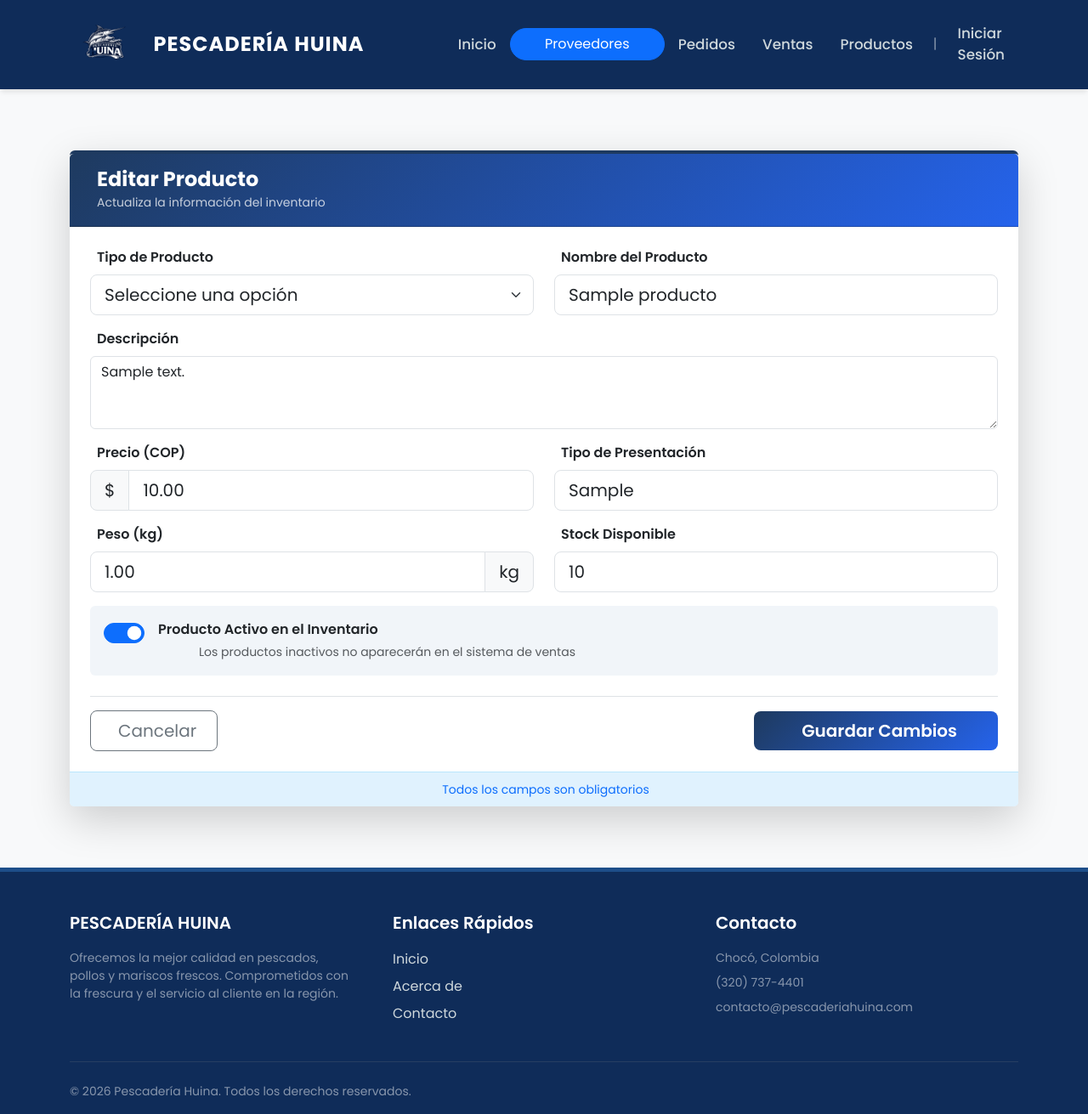
After one commit to marlon733/PROYECTO_SENA, a Django app: page /productos/1/editar/ in a window 1280 px wide. The commit adds this page. Shown: the whole page at 85% size. Run offline with Django 5.2, Linux system fonts and the light colour scheme; tables that the repository leaves empty hold one stand-in row (values such as "Sample post"); some libraries are stand-ins or nearby versions.

Commit message:
se desarrollo el modulo de productos

```diff
--- a/pescaderia_huina/core/templates/core/index.html
+++ b/pescaderia_huina/core/templates/core/index.html
@@ -28,7 +28,7 @@
                 <h5 class="card-title fw-bold">Productos</h5>
                 <p class="text-muted small">Catálogo de especies y mariscos disponibles.</p>
                 <div class="display-6 fw-bold mb-3 text-primary">{{ total_aprendices }}</div>
-                <a href="{% url 'productos:producto' %}" class="btn btn-primary w-100 rounded-pill">Gestionar</a>
+                <a href="{% url 'productos:productos_list' %}" class="btn btn-primary w-100 rounded-pill">Ver Catálogo</a>
             </div>
         </div>
     </div>
--- /dev/null
+++ b/pescaderia_huina/productos/templates/producto_editar.html
@@ -0,0 +1,212 @@
+{% extends "master.html" %}
+
+{% block title %}Editar Producto{% endblock %}
+
+{% block content %}
+<div class="container my-5">
+
+    <div class="card shadow-lg border-0" style="border-top: 4px solid #1e3a5f !important;">
+        <!-- Header con colores de la pescadería -->
+        <div class="card-header text-white py-3"
+             style="background: linear-gradient(135deg, #1e3a5f 0%, #2563eb 100%);">
+            <div class="d-flex align-items-center">
+                <i class="bi bi-pencil-square fs-4 me-3"></i>
+                <div>
+                    <h4 class="mb-0 fw-bold">Editar Producto</h4>
+                    <small class="opacity-75">Actualiza la información del inventario</small>
+                </div>
+            </div>
+        </div>
+
+        <div class="card-body p-4">
+
+            <form method="post">
+                {% csrf_token %}
+
+                <!-- Fila 1: Tipo y Nombre -->
+                <div class="row">
+                    <!-- Tipo de Producto -->
+                    <div class="col-md-6 mb-3">
+                        <label class="form-label fw-semibold">
+                            <i class="bi bi-tag text-primary me-2"></i>
+                            Tipo de Producto
+                        </label>
+                        <select name="tipo_producto" class="form-select form-select-lg" required>
+                            <option value="">Seleccione una opción</option>
+                            <option value="MP" {% if producto.tipo_producto == 'MP' %}selected{% endif %}>
+                                Mariscos
+                            </option>
+                            <option value="PT" {% if producto.tipo_producto == 'PT' %}selected{% endif %}>
+                                 Pescado
+                            </option>
+                            <option value="IN" {% if producto.tipo_producto == 'IN' %}selected{% endif %}>
+                                 Pollo
+                            </option>
+                        </select>
+                    </div>
+
+                    <!-- Nombre -->
+                    <div class="col-md-6 mb-3">
+                        <label class="form-label fw-semibold">
+                            <i class="bi bi-box-seam text-primary me-2"></i>
+                            Nombre del Producto
+                        </label>
+                        <input type="text"
+                               name="nombre"
+                               class="form-control form-control-lg"
+                               value="{{ producto.nombre }}"
+                               placeholder="Ej: Cangrejo fresco"
+                               required>
+                    </div>
+                </div>
+
+                <!-- Descripción -->
+                <div class="mb-3">
+                    <label class="form-label fw-semibold">
+                        <i class="bi bi-card-text text-primary me-2"></i>
+                        Descripción
+                    </label>
+                    <textarea name="descripcion"
+                              class="form-control"
+                              rows="3"
+                              placeholder="Describe las características del producto"
+                              required>{{ producto.descripcion }}</textarea>
+                </div>
+
+                <!-- Fila 2: Precio y Presentación -->
+                <div class="row">
+                    <!-- Precio -->
+                    <div class="col-md-6 mb-3">
+                        <label class="form-label fw-semibold">
+                            <i class="bi bi-currency-dollar text-success me-2"></i>
+                            Precio (COP)
+                        </label>
+                        <div class="input-group input-group-lg">
+                            <span class="input-group-text">$</span>
+                            <input type="number"
+                                   name="precio"
+                                   class="form-control"
+                                   value="{{ producto.precio }}"
+                                   step="0.01"
+                                   min="0"
+                                   placeholder="0.00"
+                                   required>
+                        </div>
+                    </div>
+
+                    <!-- Tipo presentación -->
+                    <div class="col-md-6 mb-3">
+                        <label class="form-label fw-semibold">
+                            <i class="bi bi-box text-primary me-2"></i>
+                            Tipo de Presentación
+                        </label>
+                        <input type="text"
+                               name="tipo_presentacion"
+                               class="form-control form-control-lg"
+                               value="{{ producto.tipo_presentacion }}"
+                               placeholder="Ej: Envasado, Por libra"
+                               required>
+                    </div>
+                </div>
+
+                <!-- Fila 3: Peso y Stock -->
+                <div class="row">
+                    <!-- Peso -->
+                    <div class="col-md-6 mb-3">
+                        <label class="form-label fw-semibold">
+                            <i class="bi bi-reception-4 text-primary me-2"></i>
+                            Peso (kg)
+                        </label>
+                        <div class="input-group input-group-lg">
+                            <input type="number"
+                                   name="peso"
+                                   class="form-control"
+                                   value="{{ producto.peso }}"
+                                   step="0.01"
+                                   min="0"
+                                   placeholder="0.00"
+                                   required>
+                            <span class="input-group-text">kg</span>
+                        </div>
+                    </div>
+
+                    <!-- Stock -->
+                    <div class="col-md-6 mb-3">
+                        <label class="form-label fw-semibold">
+                            <i class="bi bi-boxes text-warning me-2"></i>
+                            Stock Disponible
+                        </label>
+                        <input type="number"
+                               name="stock"
+                               class="form-control form-control-lg"
+                               value="{{ producto.stock }}"
+                               min="0"
+                               placeholder="0"
+                               required>
+                    </div>
+                </div>
+
+                <!-- Estado -->
+                <div class="mb-4 p-3 rounded" style="background-color: #f1f5f9;">
+                    <div class="form-check form-switch">
+                        <input class="form-check-input"
+                               type="checkbox"
+                               name="estado"
+                               id="estado"
+                               style="width: 3em; height: 1.5em;"
+                               {% if producto.estado %}checked{% endif %}>
+                        <label class="form-check-label fw-semibold ms-2" for="estado">
+                            <i class="bi bi-toggle-on text-success me-2"></i>
+                            Producto Activo en el Inventario
+                        </label>
+                    </div>
+                    <small class="text-muted ms-5 ps-3">
+                        Los productos inactivos no aparecerán en el sistema de ventas
+                    </small>
+                </div>
+
+                <!-- Botones -->
+                <div class="d-flex justify-content-between align-items-center pt-3 border-top">
+                    <a href="{% url 'productos:productos_list' %}"
+                       class="btn btn-outline-secondary btn-lg px-4">
+                        <i class="bi bi-arrow-left me-2"></i>
+                        Cancelar
+                    </a>
+                    <button type="submit"
+                            class="btn btn-lg px-5 text-white fw-semibold"
+                            style="background: linear-gradient(135deg, #1e3a5f 0%, #2563eb 100%); border: none;">
+                        <i class="bi bi-check-circle me-2"></i>
+                        Guardar Cambios
+                    </button>
+                </div>
+
+            </form>
+
+        </div>
+
+        <!-- Footer informativo -->
+        <div class="card-footer text-center py-2"
+             style="background-color: #e0f2fe; border-top: 1px solid #bae6fd;">
+            <small class="text-primary">
+                <i class="bi bi-info-circle me-1"></i>
+                Todos los campos son obligatorios
+            </small>
+        </div>
+    </div>
+
+</div>
+
+<style>
+    .form-control:focus,
+    .form-select:focus {
+        border-color: #2563eb;
+        box-shadow: 0 0 0 0.2rem rgba(37, 99, 235, 0.25);
+    }
+
+    .btn:hover {
+        transform: translateY(-2px);
+        transition: all 0.3s ease;
+    }
+</style>
+
+{% endblock %}
--- a/pescaderia_huina/productos/urls.py
+++ b/pescaderia_huina/productos/urls.py
@@ -3,6 +3,13 @@ from . import views
 
 app_name = 'productos'
 
+
 urlpatterns = [
-    path('', views.productos, name='producto'),
+
+    path("", views.productos_list, name="productos_list"),
+    path("nuevo/", views.producto_crear, name="producto_crear"),
+    path("<int:id>/", views.producto_detalle, name="producto_detalle"),
+    path("<int:id>/editar/", views.producto_editar, name="producto_editar"),
+    path("<int:id>/eliminar/", views.producto_eliminar, name="producto_eliminar"),
+
 ]
--- a/pescaderia_huina/productos/views.py
+++ b/pescaderia_huina/productos/views.py
@@ -1,12 +1,58 @@
-from django.shortcuts import render
-from django.http import HttpResponse
-from django.template import loader
-from django.contrib.auth.models import User
-from django.contrib.auth.decorators import login_required
+from django.shortcuts import render, redirect, get_object_or_404
+from .models import Producto
 
-# Create your views here.
+def productos_list(request):
+    productos = Producto.objects.all()
+    return render(request, "producto.html", {"productos": productos})
 
 
-@login_required
-def productos(request):
-    return render(request, 'producto.html')
+def producto_detalle(request, id):
+    producto = get_object_or_404(Producto, id=id)
+    return render(request, "producto_detalle.html", {"producto": producto})
+
+
+def producto_crear(request):
+    if request.method == "POST":
+        Producto.objects.create(
+            tipo_producto=request.POST.get("tipo_producto"),
+            nombre=request.POST.get("nombre"),
+            descripcion=request.POST.get("descripcion"),
+            tipo_presentacion=request.POST.get("tipo_presentacion"),
+            peso=request.POST.get("peso"),
+            precio=request.POST.get("precio"),
+            stock=request.POST.get("stock"),
+            estado=True if request.POST.get("estado") else False
+        )
+        return redirect("productos:productos_list")
+
+    return render(request, "producto_crear.html")
+
+
+
+def producto_editar(request, id):
+    producto = get_object_or_404(Producto, id=id)
+
+    if request.method == "POST":
+        producto.nombre = request.POST.get("nombre")
+        producto.tipo_producto = request.POST.get("tipo_producto")
+        producto.descripcion = request.POST.get("descripcion")
+        producto.precio = request.POST.get("precio")
+        producto.tipo_presentacion = request.POST.get("tipo_presentacion")
+        producto.peso = request.POST.get("peso")
+        producto.stock = request.POST.get("stock")
+        producto.estado = True if request.POST.get("estado") == "on" else False
+
+        producto.save()
+        return redirect("productos:productos_list")
+
+    return render(request, "producto_editar.html", {
+        "producto": producto
+    })
+
+def producto_eliminar(request, id):
+    producto = get_object_or_404(Producto, id=id)
+
+    if request.method == "POST":
+        producto.delete()
+        return redirect("productos:productos_list")
+    return render(request, "producto_eliminar.html", {"producto": producto})
--- a/pescaderia_huina/templates/master.html
+++ b/pescaderia_huina/templates/master.html
@@ -190,7 +190,7 @@
                         <a href="{% url 'proveedores:lista_proveedores' %}" class="btn btn-primary w-100 rounded-pill">Proveedores</a>
                         <li class="nav-item"><a class="nav-link" href="#">Pedidos</a></li>
                         <li class="nav-item"><a class="nav-link" href="#">Ventas</a></li>
-                        <li class="nav-item"><a class="nav-link" href="{% url 'productos:producto' %}">Productos</a></li>
+                        <li class="nav-item"><a class="nav-link" href="{% url 'productos:productos_list' %}">Productos</a></li>
 
 
                         <li class="nav-item d-none d-lg-block mx-2 text-white-50">|</li>
```
Also changed, not shown: pescaderia_huina/productos/templates/producto.html (+53 -75 lines), pescaderia_huina/productos/templates/producto_crear.html (added, +96 -0 lines), pescaderia_huina/productos/templates/producto_eliminar.html (added, +84 -0 lines).
